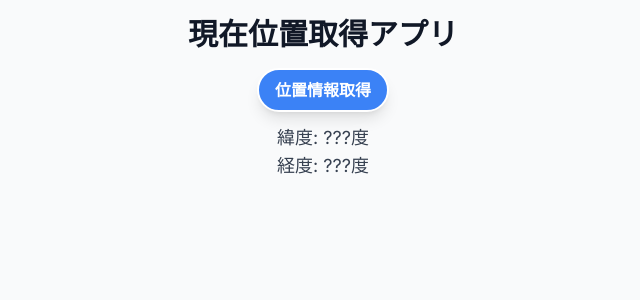
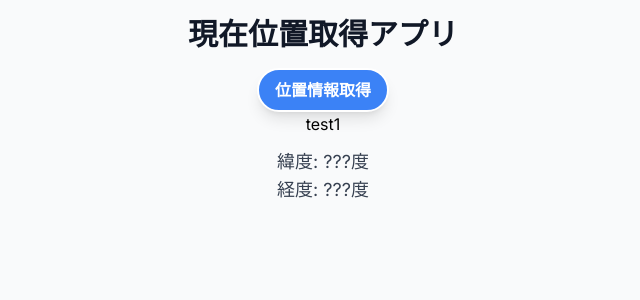
Before and after one commit to CROSS9111/tech0_7th_step3-2_geolocation, a Next.js app: page / in a window 1280 px wide. Shown: the top 300 px of the page, without its empty margins (317-957 px from the left). Built offline with nearby package versions, Linux system fonts and the light colour scheme.

Commit message:
add test

```diff
--- a/src/app/page.js
+++ b/src/app/page.js
@@ -34,6 +34,7 @@ export default function Home() {
       <LocationButton label={"位置情報取得"} onClick={getLocation} />
       {/* <LocationButton label={"監視開始"} onClick={startWatching} />
       <LocationButton label={"監視停止"} onClick={stopWatching} /> */}
+      test1
       <LocationDisplay latitude={latitude} longitude={longitude} />
     </div>
   );
```
